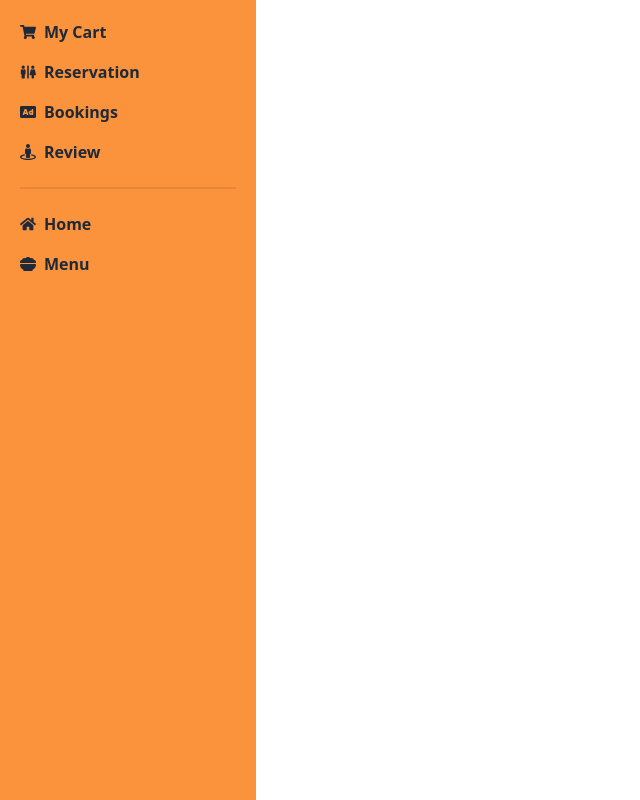
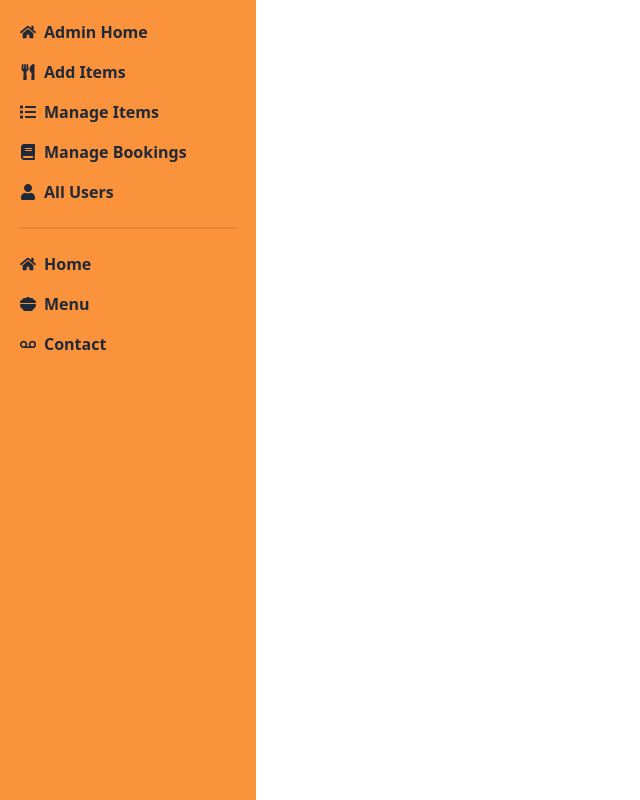
Before and after one commit to miasumon-ru/bistro-boss-client, a React app: page /dashboard in a window 1280 px wide. Shown: the whole page, without its empty margins (0-640 px from the left). Built offline with nearby package versions, Linux system fonts and the light colour scheme; no server answers; the HTML template or start-up script is replaced by a standard one.

Commit message:
all users loaded in the admin page

```diff
--- a/src/components/SocialLogin/SocialLogin.jsx
+++ b/src/components/SocialLogin/SocialLogin.jsx
@@ -1,20 +1,38 @@
 import { FaGoogle } from "react-icons/fa";
 import useAuth from "../../hooks/useAuth";
 import { useNavigate } from "react-router-dom";
+import useAxiosPublic from "../../hooks/useAxiosPublic";
 
 
 
 const SocialLogin = () => {
 
+    const axiosPublic = useAxiosPublic()
     const {googleLogin} = useAuth()
 
     const navigate = useNavigate()
+
 
     const handleGoogleLogin = () => {
 
         googleLogin()
         .then(res => {
             console.log(res.user)
+
+            // insert email if he does not exist in the database
+
+            const userInfo = {
+                email : res.user?.email,
+                name : res.user?.displayName
+            }
+
+            console.log(userInfo)
+
+            axiosPublic.post('/users', userInfo)
+            .then(res => {
+                console.log(res.data)
+            })
+
 
             navigate('/')
 
--- a/src/layout/Dashboard.jsx
+++ b/src/layout/Dashboard.jsx
@@ -1,13 +1,46 @@
 import { NavLink, Outlet } from "react-router-dom";
-import { FaAd, FaHome, FaRestroom, FaShoppingCart, FaStreetView } from "react-icons/fa";
+import { FaAd, FaBook, FaHome, FaList, FaRestroom, FaShoppingCart, FaStreetView, FaUser, FaUtensils, FaVoicemail } from "react-icons/fa";
 import { FaBowlFood } from "react-icons/fa6";
 
 
 const Dashboard = () => {
+
+    // TODO : get the isAdmin value from the database
+    const isAdmin = true
+
     return (
         <div className="flex">
 
             <div className="w-64 min-h-screen bg-orange-400 p-5">
+
+                {
+                    isAdmin ? <>
+
+                        <ul className="space-y-4">
+
+
+
+                            <li className=" font-bold"><NavLink className='flex flex-row items-center gap-2' to={'/dashboard/adminHome'}> <FaHome></FaHome> Admin Home </NavLink></li>
+
+                            <li className=" font-bold"><NavLink className='flex flex-row items-center gap-2' to={'/dashboard/addItems'}> <FaUtensils></FaUtensils> Add Items </NavLink></li>
+
+                            <li className=" font-bold"><NavLink className='flex flex-row items-center gap-2' to={'/dashboard/bookings'}> <FaList></FaList> Manage Items </NavLink></li>
+
+                            <li className=" font-bold"><NavLink className='flex flex-row items-center gap-2' to={'/dashboard/review'}> <FaBook></FaBook> Manage Bookings </NavLink></li>
+
+                            <li className=" font-bold"><NavLink className='flex flex-row items-center gap-2' to={'/dashboard/users'}> <FaUser></FaUser> All Users </NavLink></li>
+
+                            <div className="divider"></div>
+
+                            <li className=" font-bold"><NavLink className='flex flex-row items-center gap-2' to={'/'}> <FaHome></FaHome> Home </NavLink></li>
+
+                            <li className=" font-bold"><NavLink className='flex flex-row items-center gap-2' to={'/order/salad'}> <FaBowlFood></FaBowlFood> Menu </NavLink></li>
+
+                            <li className=" font-bold"><NavLink className='flex flex-row items-center gap-2' to={'/order/contact'}> <FaVoicemail> </FaVoicemail> Contact </NavLink></li>
+
+                        </ul>
+
+                    </> : <>
 
                         <ul className="space-y-4">
 
@@ -27,7 +60,12 @@ const Dashboard = () => {
 
                             <li className=" font-bold"><NavLink className='flex flex-row items-center gap-2' to={'/order/salad'}> <FaBowlFood></FaBowlFood> Menu </NavLink></li>
 
-                </ul>
+                            <li className=" font-bold"><NavLink className='flex flex-row items-center gap-2' to={'/order/contact'}> <FaVoicemail> </FaVoicemail> Contact </NavLink></li>
+
+                        </ul></>
+
+
+                }
 
             </div>
 
--- /dev/null
+++ b/src/pages/Dashboard/AllUsers/AllUsers.jsx
@@ -0,0 +1,64 @@
+import { useQuery } from "@tanstack/react-query";
+import useAxiosSecure from "../../../hooks/useAxiosSecure";
+import { FaTrash } from "react-icons/fa";
+
+
+
+const AllUsers = () => {
+
+    const axiosSecure = useAxiosSecure()
+
+    const { data: users = [] } = useQuery({
+
+        queryKey: ['users'],
+        queryFn: async () => {
+
+            const res = await axiosSecure.get("/users")
+
+            return res.data
+        }
+    })
+
+    return (
+        <div>
+
+            <div className="flex justify-evenly">
+                <h2 className="text-4xl"> All Users </h2>
+                <h2 className="text-4xl"> Total Users :  {users.length} </h2>
+            </div>
+
+            <div className="my-8">
+                <div className="overflow-x-auto">
+                    <table className="table table-zebra">
+                        {/* head */}
+                        <thead>
+                            <tr>
+                                <th>#</th>
+                                <th>Name</th>
+                                <th>Email</th>
+                                <th>Action</th>
+                            </tr>
+                        </thead>
+                        <tbody>
+                            {/* row 1 */}
+
+                            {
+                                users.map((user, index) => <tr key={user._id}>
+                                    <th>{index + 1}</th>
+                                    <td> {user.email} </td>
+                                    <td> {user.name} </td>
+                                    <td> <button> <FaTrash className="text-red-400 text-xl"></FaTrash> </button> </td>
+                                </tr> )
+                            }
+
+
+                        </tbody>
+                    </table>
+                </div>
+            </div>
+
+        </div>
+    );
+};
+
+export default AllUsers;
```
Also changed, not shown: src/routes/Routes.jsx (+7 -0 lines). Lines whose indentation alone changed are shown as unchanged.
